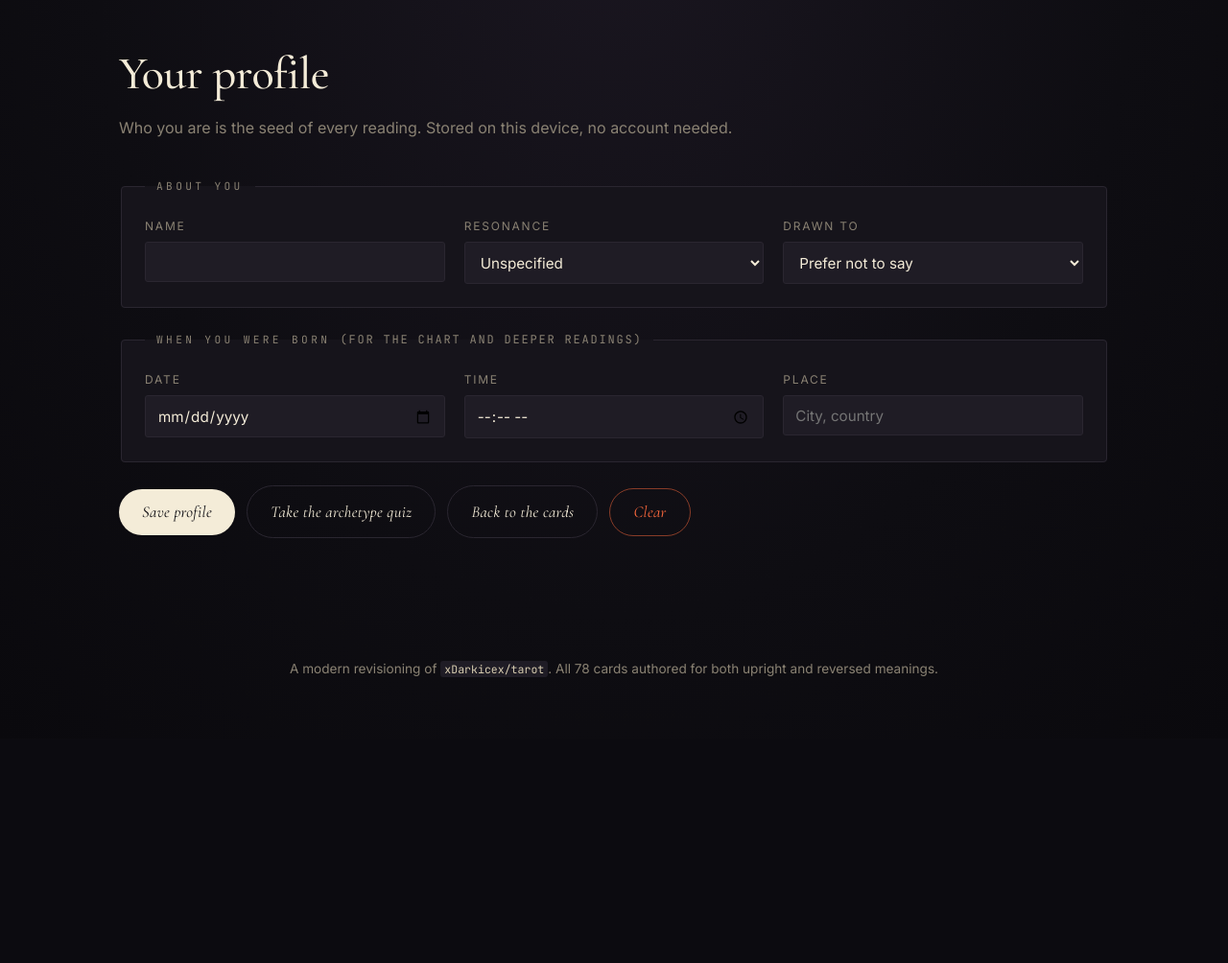
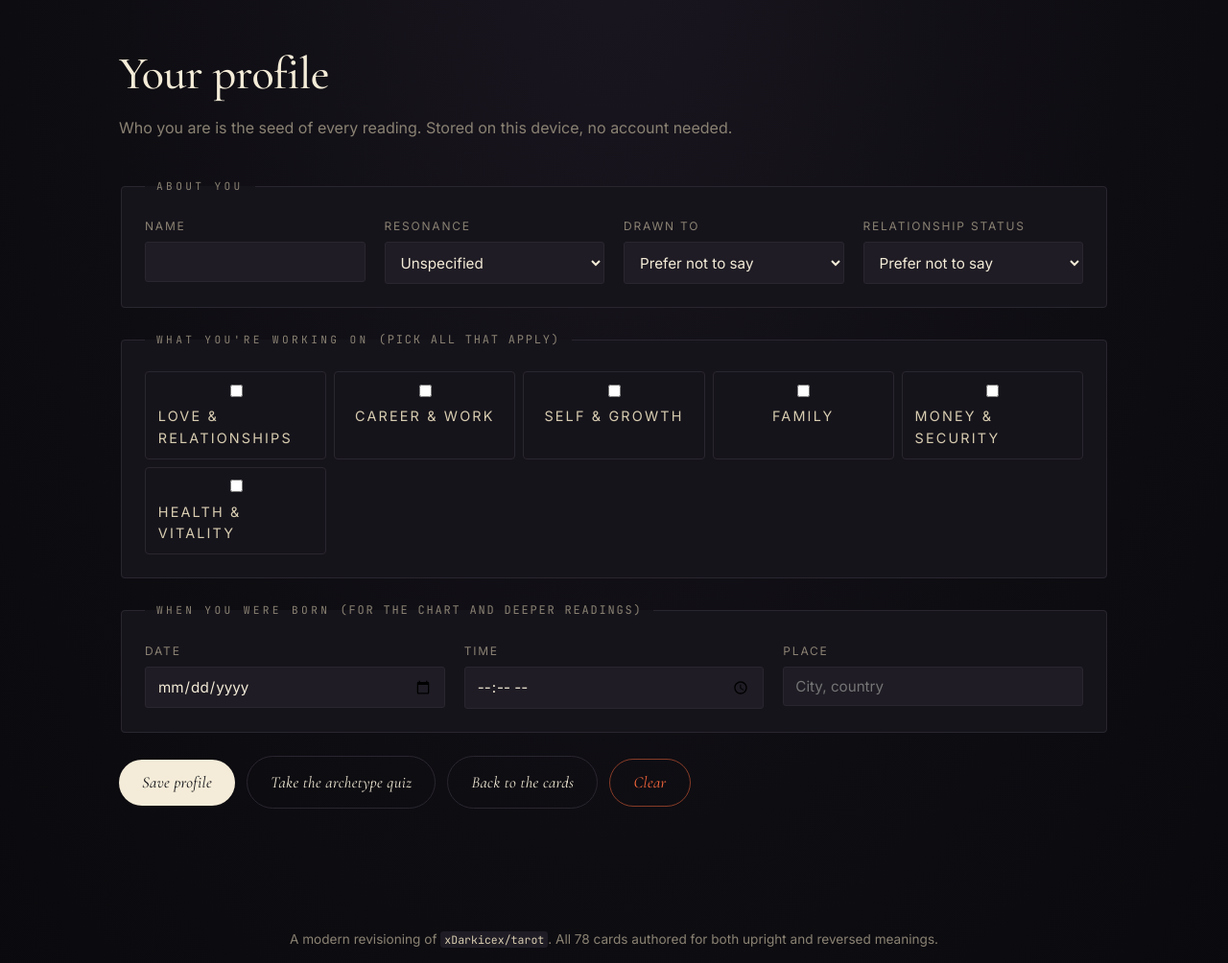
Before and after one commit to xDarkicex/syzygy-tarot, a FastAPI app: page /profile in a window 1280 px wide. Shown: the part 95-1099 px from the top of the page at 96% size. Before the commit the page ends 801 px from the top, so only its background shows below. Run offline with FastAPI, Linux system fonts and the light colour scheme.

Commit message:
Add life focus + relationship status to the profile
Focus is multi-select checkboxes (love, career, self, family, money,
health); relationship status is a dropdown. Both feed the seed manifold
as salts and the LLM context as the reading's lens.

- Querent gains focus tuple + relationship_status, validated
- SeedComponents salts on sorted focus + status, so different focus sets
  or statuses deal different cards
- Profile form: focus checkbox grid + relationship dropdown
- Cookie, Alpine store, home hidden inputs all carry the new fields
- LLM context: 'Working on: Love & Relationships, Career' and
  'Relationship status: Single'
- Profile save route accepts the multi-value focus field

Now a single + career-focused INTJ deals different cards than a
partnered love-focused ESFP on the same day, and the LLM angles every
reading at what the querent is actually working on.

```diff
--- a/app/services/interpretation.py
+++ b/app/services/interpretation.py
@@ -108,6 +108,9 @@
         from app.services.quiz import archetype_for
         a = archetype_for(q.mbti)
         parts.append(f"Archetype: {a.type_code}, {a.archetype} ({a.card} energy).")
+    if q.focus:
+        parts.append(f"Working on: {', '.join(q.focus)}.")
+    parts.extend(_labeled_value("Relationship status", q.relationship_status))
     if reading.numerology is not None:
         parts.append(
             f"Numerology: name vibration {reading.numerology.name_value}, "
--- a/app/static/css/site.css
+++ b/app/static/css/site.css
@@ -149,6 +149,14 @@
   padding: 0.65rem 0.75rem; border-radius: 3px; font-family: inherit; font-size: 0.95rem;
 }
 .profile-form input:focus, .profile-form select:focus { outline: 2px solid var(--gold); outline-offset: 1px; }
+.focus-grid { display: grid; grid-template-columns: repeat(auto-fit, minmax(180px, 1fr)); gap: 0.5rem; }
+.focus-option {
+  display: flex; align-items: center; gap: 0.6rem;
+  padding: 0.6rem 0.8rem; border: 1px solid var(--rule); border-radius: 4px; cursor: pointer;
+}
+.focus-option:hover { border-color: var(--ink-faint); }
+.focus-option input { accent-color: var(--gold); }
+.focus-option span { color: var(--ink-soft); font-size: 0.9rem; }
 .profile-form__actions { display: flex; gap: 0.75rem; align-items: center; flex-wrap: wrap; }
 .draw-button--danger { background: transparent; border: 1px solid color-mix(in srgb, var(--ember) 50%, transparent); color: var(--ember); }
 .draw-button--danger:hover { background: color-mix(in srgb, var(--ember) 15%, transparent); border-color: var(--ember); }
--- a/app/templates/base.html
+++ b/app/templates/base.html
@@ -47,6 +47,8 @@
           birth_time: '',
           birth_place: '',
           mbti: '',
+          focus: [],
+          relationship_status: '',
           spread: 'hear-help-hold',
           question: '',
         }).as('syzygy_profile'),
--- a/app/templates/home.html
+++ b/app/templates/home.html
@@ -16,6 +16,10 @@
   <input type="hidden" name="birth_time" :value="profile.birth_time || ''" value="{{ profile.birth_time if profile else '' }}" />
   <input type="hidden" name="birth_place" :value="profile.birth_place || ''" value="{{ profile.birth_place if profile else '' }}" />
   <input type="hidden" name="mbti" :value="profile.mbti || ''" value="{{ profile.mbti if profile else '' }}" />
+  {% for area in focus_areas %}
+    <input type="hidden" name="focus" :value="(profile.focus || []).includes('{{ area }}') ? '{{ area }}' : ''" value="{{ area if profile and area in profile.focus else '' }}" />
+  {% endfor %}
+  <input type="hidden" name="relationship_status" :value="profile.relationship_status || ''" value="{{ profile.relationship_status if profile else '' }}" />
 
   <p class="draw-form__profile-link">
     Reading as <strong>{{ profile.name if profile and profile.name else 'you' }}</strong>
--- a/app/templates/profile.html
+++ b/app/templates/profile.html
@@ -48,7 +48,27 @@
       <select name="drawn_to" x-model="p.drawn_to">
         {% for option in drawn_to_options %}<option value="{{ option }}" {% if profile and profile.drawn_to == option %}selected{% endif %}>{{ option }}</option>{% endfor %}
       </select></label>
+    <label><span>Relationship status</span>
+      <select name="relationship_status" x-model="p.relationship_status">
+        <option value="">Prefer not to say</option>
+        {% for option in relationship_statuses %}<option value="{{ option }}" {% if profile and profile.relationship_status == option %}selected{% endif %}>{{ option }}</option>{% endfor %}
+      </select></label>
   </fieldset>
+
+  <fieldset>
+    <legend>What you're working on <span class="profile__hint">(pick all that apply)</span></legend>
+    <div class="focus-grid">
+      {% for area in focus_areas %}
+      <label class="focus-option">
+        <input type="checkbox" name="focus" value="{{ area }}" x-model="p.focus"
+               {% if profile and area in profile.focus %}checked{% endif %} />
+        <span>{{ area }}</span>
+      </label>
+      {% endfor %}
+    </div>
+  </fieldset>
+
+  <input type="hidden" name="mbti" x-model="p.mbti" value="{{ profile.mbti if profile and profile.mbti else '' }}" />
 
   <fieldset>
     <legend>When you were born <span class="profile__hint">(for the chart and deeper readings)</span></legend>
--- a/app/web/auth.py
+++ b/app/web/auth.py
@@ -35,6 +35,8 @@
         "birth_time": querent.birth_time or "",
         "birth_place": querent.birth_place or "",
         "mbti": querent.mbti or "",
+        "focus": list(querent.focus),
+        "relationship_status": querent.relationship_status or "",
     }
     return _signer().dumps(payload)
 
@@ -56,6 +58,8 @@
             birth_time=payload.get("birth_time") or None,
             birth_place=payload.get("birth_place") or None,
             mbti=payload.get("mbti") or None,
+            focus=tuple(payload.get("focus", []) or []),
+            relationship_status=payload.get("relationship_status") or None,
         )
     except Exception:
         return None
--- a/app/web/routes/pages.py
+++ b/app/web/routes/pages.py
@@ -6,7 +6,7 @@
 from fastapi.responses import HTMLResponse, RedirectResponse
 from fastapi.templating import Jinja2Templates
 
-from app.domain.seeding import Querent, STRATEGIES
+from app.domain.seeding import Querent, STRATEGIES, FOCUS_AREAS
 from app.domain.spreads import list_spreads
 from app.storage.readings import fetch_recent_readings
 from app.web.dependencies import get_db, get_profile, get_today
@@ -26,6 +26,7 @@
             "today": today,
             "spreads": list_spreads(),
             "strategies": list(STRATEGIES.values()),
+            "focus_areas": FOCUS_AREAS,
         },
     )
     response.headers["Cache-Control"] = "no-cache, no-store, must-revalidate"
```
Also changed, not shown: app/domain/seeding.py (+41 -0 lines), app/web/routes/profile.py (+16 -1 lines), app/web/routes/readings.py (+7 -0 lines).
